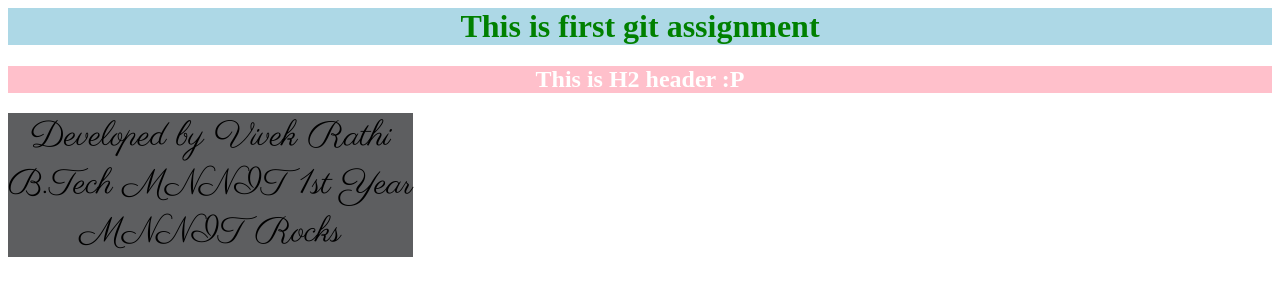
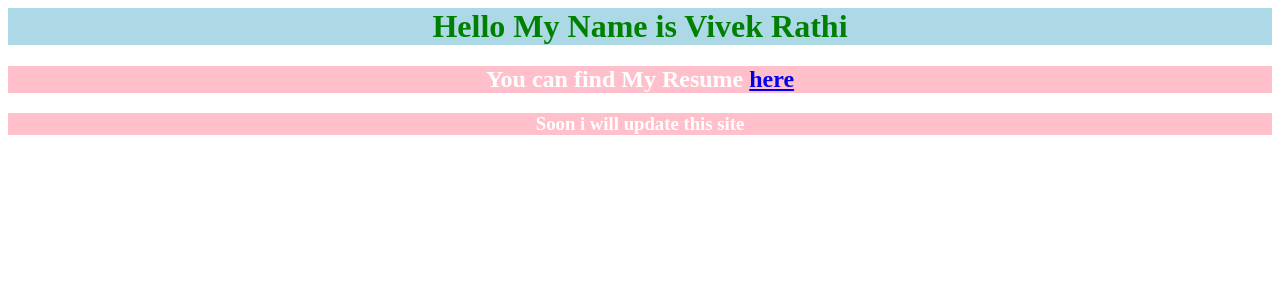
Before and after one commit to vivekrathi53/vivekrathi53.github.io, a plain HTML site: page index.html in a window 1280 px wide. Drawn offline with Linux system fonts and the light colour scheme.

Commit message:
update in site for resume

```diff
--- a/index.html
+++ b/index.html
@@ -11,7 +11,7 @@ h1{
 	background-color: lightblue;
 }
 h1:hover{
-	font-size: 56px;
+	font-style: bold;
 }
 h2{
 	background-color: pink;
@@ -21,18 +21,19 @@ h2{
 h2:hover{
 	font-style: italic;
 }
-#developer{
-	background-color: #5d5e60;
-	float: left;
+h3{
+	background-color: pink;
+	color: white;
 	text-align: center;
-	font-family: 'Parisienne', cursive;
-	font-size: 35px;
+}
+h3:hover{
+	font-style: italic;
 }
 </style>
 
 	<BODY>
-		<H1 style="text-align:center;color:green;fontfamily:cursive;"> This is first git assignment </H1>
-		<H2> This is H2 header :P </H2>
-		<div id="developer"> Developed by Vivek Rathi <br> B.Tech MNNIT 1st Year<br> MNNIT Rocks</div>
+		<H1 style="text-align:center;color:green;fontfamily:cursive;"> Hello My Name is Vivek Rathi </H1>
+		<H2> You can find My Resume <a href="https://drive.google.com/open?id=112vwjLbzsgJ9Idjkn4X6HRCi5zH68Ho1">here</a> </H2>
+		<H3 > Soon i will update this site </H3>
 	</Body>
 </html>
```
